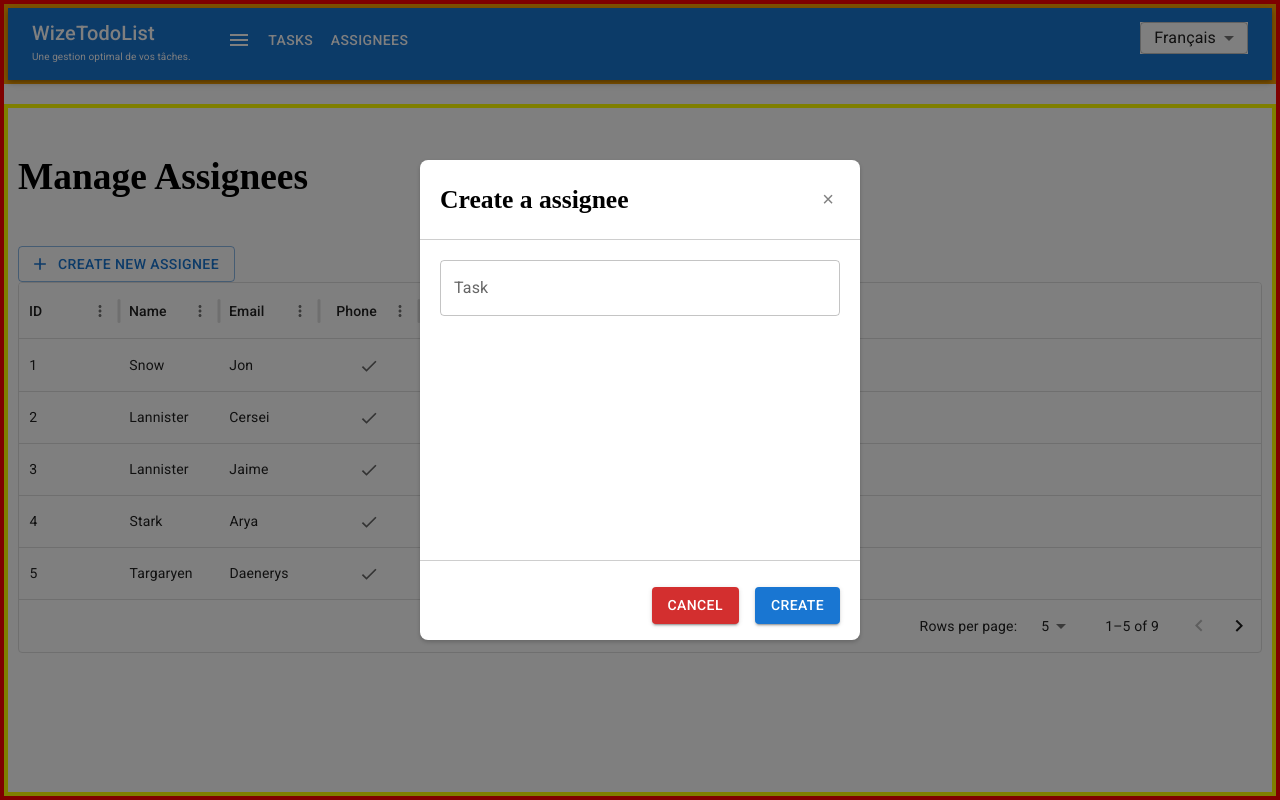
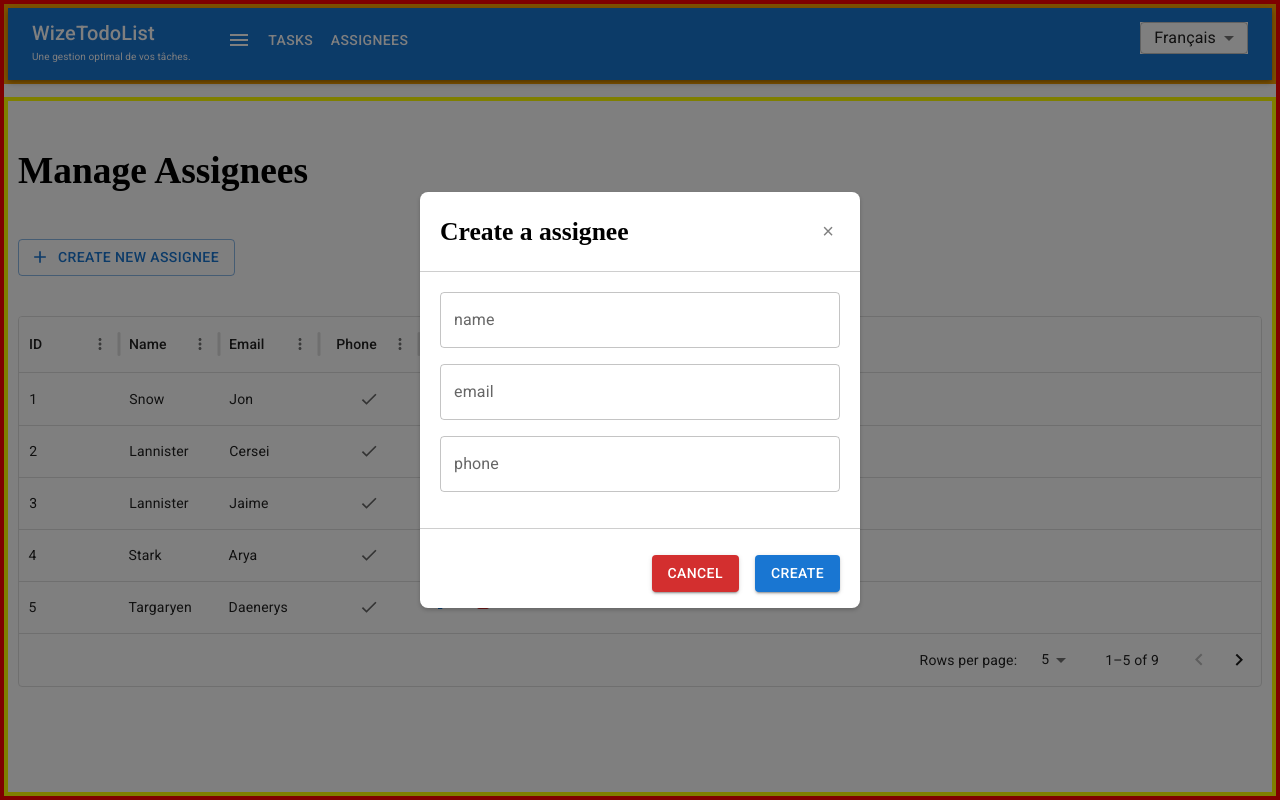
Before and after one commit to will-oracions/QuizExam, a React (Vite) app: page /assignees in a window 1280 px wide. Both pictures are taken after a click on the button "CREATE NEW ASSIGNEE". Built offline with nearby package versions, Linux system fonts and the light colour scheme; what axios-mock-adapter would draw is missing.

Commit message:
configure assigrees module modals

```diff
--- a/src/components/CustomModal/CustomModal.scss
+++ b/src/components/CustomModal/CustomModal.scss
@@ -27,7 +27,8 @@
     max-width: 80%;
     max-height: 80%;
     overflow: auto;
-    height: 60%;
+    height: fit-content;
+    max-height: 60%;
     animation: modalFadeIn 0.3s forwards;
 
     display: grid;
--- a/src/index.scss
+++ b/src/index.scss
@@ -5,6 +5,7 @@
 body {
   margin: 0;
   font-size: 2rem;
+  font-family: "roboto" sans-serif;
 
   .container {
     border: 4px solid red;
--- a/src/modules/assignees/components/AssigneeForm.tsx
+++ b/src/modules/assignees/components/AssigneeForm.tsx
@@ -1,5 +1,5 @@
 import { useForm, SubmitHandler } from "react-hook-form";
-import { TextField } from "@mui/material";
+import { Box, TextField } from "@mui/material";
 
 interface AssigneeFormProps {
   onSubmit: (text: string) => void;
@@ -16,12 +16,39 @@ export default function AssigneeForm({ onSubmit }: AssigneeFormProps) {
   return (
     <div style={{ minWidth: "400px" }}>
       <form onSubmit={handleSubmit(handleFormSubmit)}>
-        <TextField
-          fullWidth
-          variant="outlined"
-          label="Task"
-          {...register("text", { required: true })}
-        />
+        <Box marginBottom={2}>
+          <TextField
+            fullWidth
+            variant="outlined"
+            label="name"
+            {...register("text", {
+              required: true,
+              minLength: {
+                value: 3,
+                message: "Le nom doit avoir au moins 3 charactères",
+              },
+            })}
+          />
+        </Box>
+
+        <Box marginBottom={2}>
+          <TextField
+            fullWidth
+            variant="outlined"
+            label="email"
+            {...register("text", { required: true })}
+          />
+        </Box>
+
+        <Box marginBottom={2}>
+          <TextField
+            fullWidth
+            variant="outlined"
+            label="phone"
+            {...register("text", { required: true })}
+          />
+        </Box>
+
         {/* <Button
         type="submit"
         variant="contained"
--- a/src/modules/assignees/pages/Assignees.tsx
+++ b/src/modules/assignees/pages/Assignees.tsx
@@ -12,6 +12,7 @@ const Assignees = () => {
   // const [assignees] = React.useState<Assignee[]>([]);
 
   const assigneeCreateModal = useCustomModal();
+  const deleteAssigreeModal = useCustomModal();
 
   const columns: GridColDef[] = [
     { field: "id", headerName: "ID" },
@@ -37,7 +38,7 @@ const Assignees = () => {
       <main id="app-main">
         <h3>Manage Assignees</h3>
 
-        <Box>
+        <Box marginBottom={5}>
           <Button
             onClick={assigneeCreateModal.openModal}
             variant="outlined"
@@ -51,8 +52,8 @@ const Assignees = () => {
         <CustomDatatable<Assignee>
           rows={rows}
           columns={columns}
-          onEdit={(row) => console.log(row)}
-          onDelete={(row) => console.log(row)}
+          onEdit={(row) => assigneeCreateModal.openModal()}
+          onDelete={(row) => deleteAssigreeModal.openModal()}
         />
       </main>
 
@@ -82,6 +83,33 @@ const Assignees = () => {
         onClose={assigneeCreateModal.closeModal}>
         <AssigneeForm onSubmit={(data) => console.log("Data: ", data)} />
       </CustomModal>
+
+      <CustomModal
+        isOpen={deleteAssigreeModal.isOpen}
+        onClose={deleteAssigreeModal.closeModal}
+        title="Delete Assignee"
+        footer={
+          <div>
+            <Button
+              className="modal-action-button"
+              type="submit"
+              variant="contained"
+              color="error"
+              style={{ marginTop: "10px" }}>
+              Cancel
+            </Button>
+
+            <Button
+              className="modal-action-button"
+              variant="contained"
+              color="primary"
+              style={{ marginTop: "10px" }}>
+              Create
+            </Button>
+          </div>
+        }>
+        <h4>Voulez-vous vraiment supprimer ?</h4>
+      </CustomModal>
     </>
   );
 };
```
